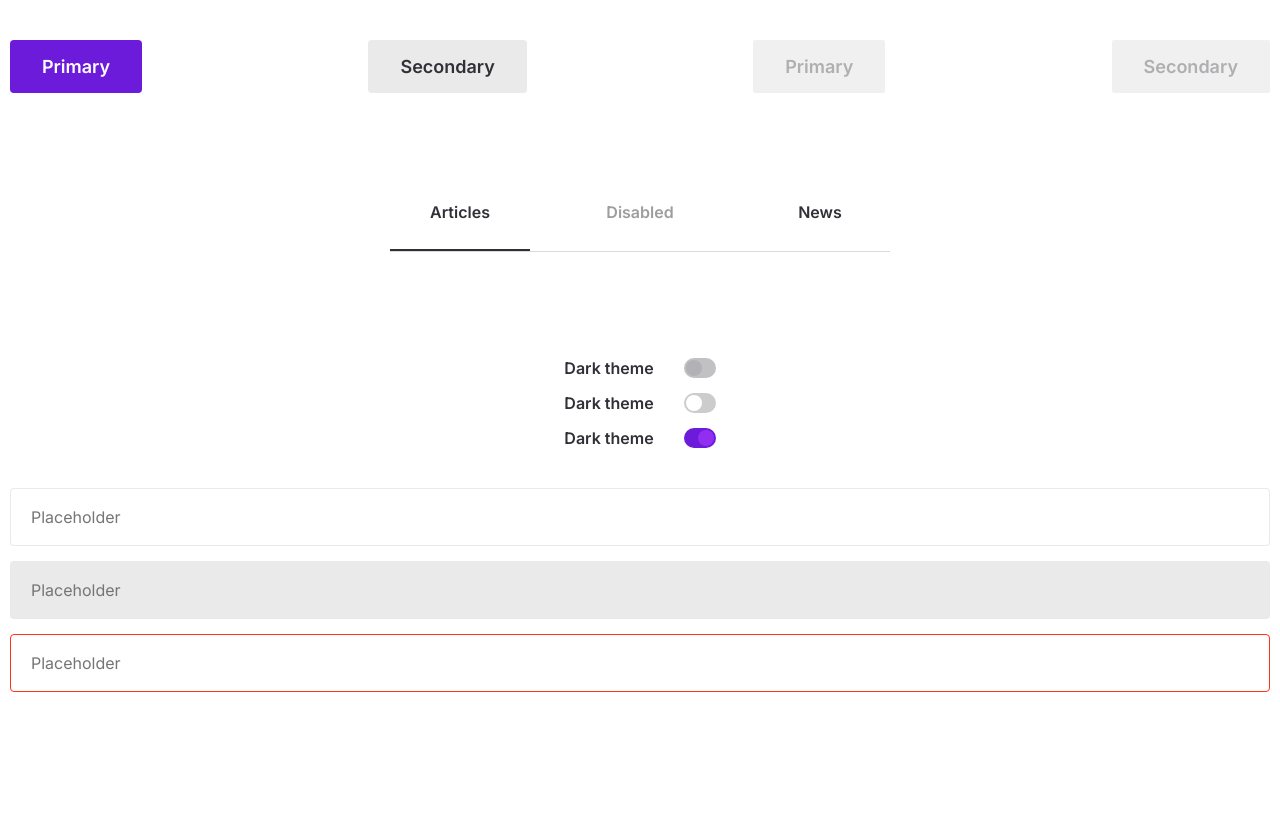
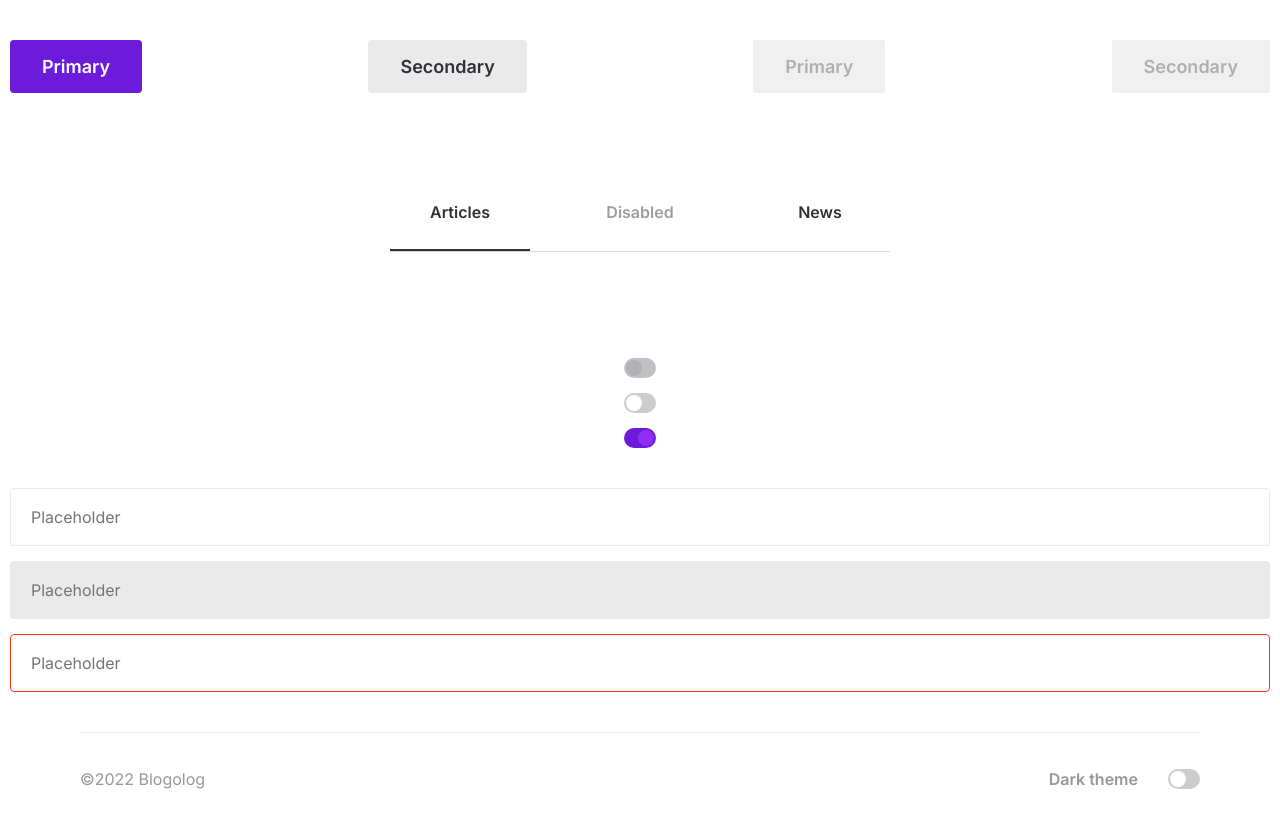
Before and after one commit to jecharmetout/newsblogproject, a React (Create React App) app: page / in a window 1280 px wide. Shown: the top 828 px of the page. Before the commit the page ends 800 px from the top, so only its background shows below. Built offline with nearby package versions, Linux system fonts and the light colour scheme.

Commit message:
added footer component

```diff
--- a/src/App.module.css
+++ b/src/App.module.css
@@ -37,5 +37,12 @@
   align-items: center;
   padding: 20px 0;
   gap: 15px;
-
 }
+.containerFooter {
+  width: 100%;
+  display: flex;
+  flex-direction: row;
+  justify-content: space-between;
+  align-items: center;
+  padding: 20px 0;
+}
--- a/src/App.tsx
+++ b/src/App.tsx
@@ -6,6 +6,7 @@ import Button, { ButtonType } from "./Components/Button";
 import Tabs from "./Components/Tabs";
 import Switch from "./Components/Switch";
 import Input from "./Components/Input";
+import Footer from "./Components/Footer";
 
 const App = () => {
   const activeTab = TabsNames.Articles;
@@ -47,14 +48,27 @@ const App = () => {
         <Tabs tabs={tabs} onClick={() => {}} activeTab={activeTab} />
       </div>
       <div className={styles.containerSwitch}>
-        <Switch disabled={true} title={"Dark theme"} />
-        <Switch disabled={false} title={"Dark theme"} />
-        <Switch disabled={true} title={"Dark theme"} switched={true} />
+        <Switch disabled={true}  />
+        <Switch disabled={false}  />
+        <Switch disabled={true} switched={true} />
       </div>
       <div className={styles.containerInput}>
         <Input onChange={onChange} value={value} placeholder={"Placeholder"} />
-        <Input onChange={onChange} value={value} placeholder={"Placeholder"} disabled={true}/>
-        <Input onChange={onChange} value={value} placeholder={"Placeholder"} error={true}/>
+        <Input
+          onChange={onChange}
+          value={value}
+          placeholder={"Placeholder"}
+          disabled={true}
+        />
+        <Input
+          onChange={onChange}
+          value={value}
+          placeholder={"Placeholder"}
+          error={true}
+        />
+      </div>
+      <div className={styles.containerFooter}>
+        <Footer />
       </div>
     </div>
   );
--- /dev/null
+++ b/src/Components/Footer/Footer.module.css
@@ -0,0 +1,42 @@
+.footerWrapper {
+  width: 100%;
+}
+
+.footerContent {
+  max-width: 1120px;
+  padding: 34px 0;
+  margin: 0 auto;
+  border-top: 1px solid rgba(49, 48, 55, 0.1);
+  display: flex;
+  align-items: center;
+  justify-content: space-between;
+  font-weight: 400;
+  font-size: 16px;
+  line-height: 24px;
+}
+.footerContent > div {
+  color: #31303780;
+}
+
+
+.switchWrapper {
+  display: flex;
+  flex-direction: row;
+  align-items: center;
+  justify-content: space-between;
+  gap: 30px;
+}
+.switchWrapper .switchLabel {
+  color: #31303780;
+}
+.darkContainer .footerContent {
+  border-top: 1px solid rgba(255, 255, 255, 0.1);
+}
+.darkContainer .footerContent > div {
+  color: rgba(255, 255, 255, 0.5);
+
+}
+.darkContainer .switchWrapper .switchLabel{
+  border-top: 1px solid rgba(255, 255, 255, 0.1);
+
+}
--- /dev/null
+++ b/src/Components/Footer/Footer.tsx
@@ -0,0 +1,29 @@
+import React from "react";
+import styles from "./Footer.module.css";
+import classNames from "classnames";
+import Switch from "../Switch";
+import Label from "../Label";
+
+// import { useThemeContext, Theme } from "../../Context/ThemeContext/Context";
+
+const Footer = () => {
+  // const {theme} = useThemeContext();
+
+  return (
+    <div
+      className={classNames(styles.footerWrapper, {
+        // [styles.darkContainer]: theme === Theme.Dark
+      })}
+    >
+      <div className={styles.footerContent}>
+        <div>©2022 Blogolog</div>
+        <div className={styles.switchWrapper}>
+          <Label title={'Dark theme'} className={styles.switchLabel}/>
+
+          <Switch  />
+        </div>
+      </div>
+    </div>
+  );
+};
+export default Footer;
--- /dev/null
+++ b/src/Components/Footer/index.ts
@@ -0,0 +1 @@
+export {default} from './Footer'
--- a/src/Components/Label/Label.module.css
+++ b/src/Components/Label/Label.module.css
@@ -7,7 +7,7 @@
   color: rgba(49, 48, 55, 1);
 }
 .required::before {
-  content: '*';
+  content: "*";
   color: red;
   margin-right: 4px;
 }
--- a/src/Components/Label/Label.tsx
+++ b/src/Components/Label/Label.tsx
@@ -6,15 +6,14 @@ import { LabelProps } from "./types";
 
 // import { useThemeContext, Theme } from "../../Context/ThemeContext/Context";
 
-
-const Label: FC<LabelProps> = ({ title, required}) => {
+const Label: FC<LabelProps> = ({ title, required, className }) => {
   // const { theme } = useThemeContext();
 
   return (
     <div
-      className={classNames(styles.label, {
+      className={classNames(styles.label, className, {
         // [styles.darkContainer]: theme === Theme.Dark,
-        [styles.required]: required,
+        [styles.required]: required
       })}
     >
       {title}
--- a/src/Components/Label/types.ts
+++ b/src/Components/Label/types.ts
@@ -1,5 +1,6 @@
 export type LabelProps = {
     title: string;
+    className?:string;
     required?: boolean;
 
 
--- a/src/Components/Switch/Switch.module.css
+++ b/src/Components/Switch/Switch.module.css
@@ -1,10 +1,4 @@
-.switchWrapper {
-  display: flex;
-  flex-direction: row;
-  align-items: center;
-  justify-content: space-between;
-  gap: 30px;
-}
+
 .toggleSwitch {
   position: relative;
   display: inline-block;
--- a/src/Components/Switch/Switch.tsx
+++ b/src/Components/Switch/Switch.tsx
@@ -2,12 +2,11 @@ import React, { useState, FC } from "react";
 import Label from "../Label";
 import styles from "./Switch.module.css";
 import { SwitchProps } from "./types";
-const Switch: FC<SwitchProps> = ({ disabled, title, switched }) => {
+const Switch: FC<SwitchProps> = ({ disabled, switched }) => {
   const [isToggled, setIsToggled] = useState(false);
   const onToggle = () => setIsToggled(!isToggled);
   return (
-    <div className={styles.switchWrapper}>
-      <Label title={title} />
+
       <label className={styles.toggleSwitch}>
         {switched ? (
           <input
@@ -26,7 +25,7 @@ const Switch: FC<SwitchProps> = ({ disabled, title, switched }) => {
         )}
         <span className={styles.switch} />
       </label>
-    </div>
+
   );
 };
 export default Switch;
--- a/src/Components/Switch/types.ts
+++ b/src/Components/Switch/types.ts
@@ -1,5 +1,4 @@
 export type SwitchProps = {
     disabled?:boolean;
     switched?:boolean;
-    title:string;
 }
```
